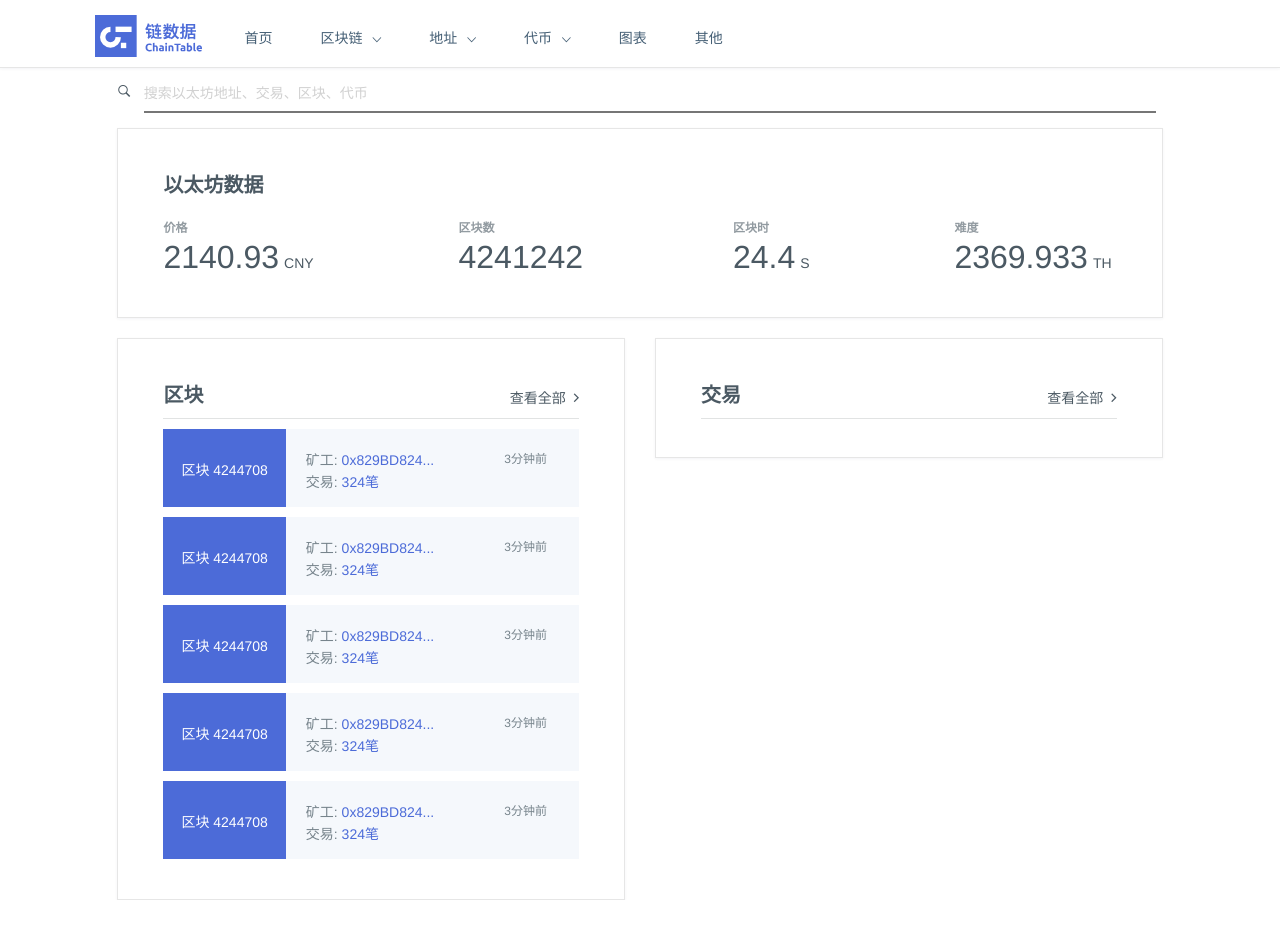
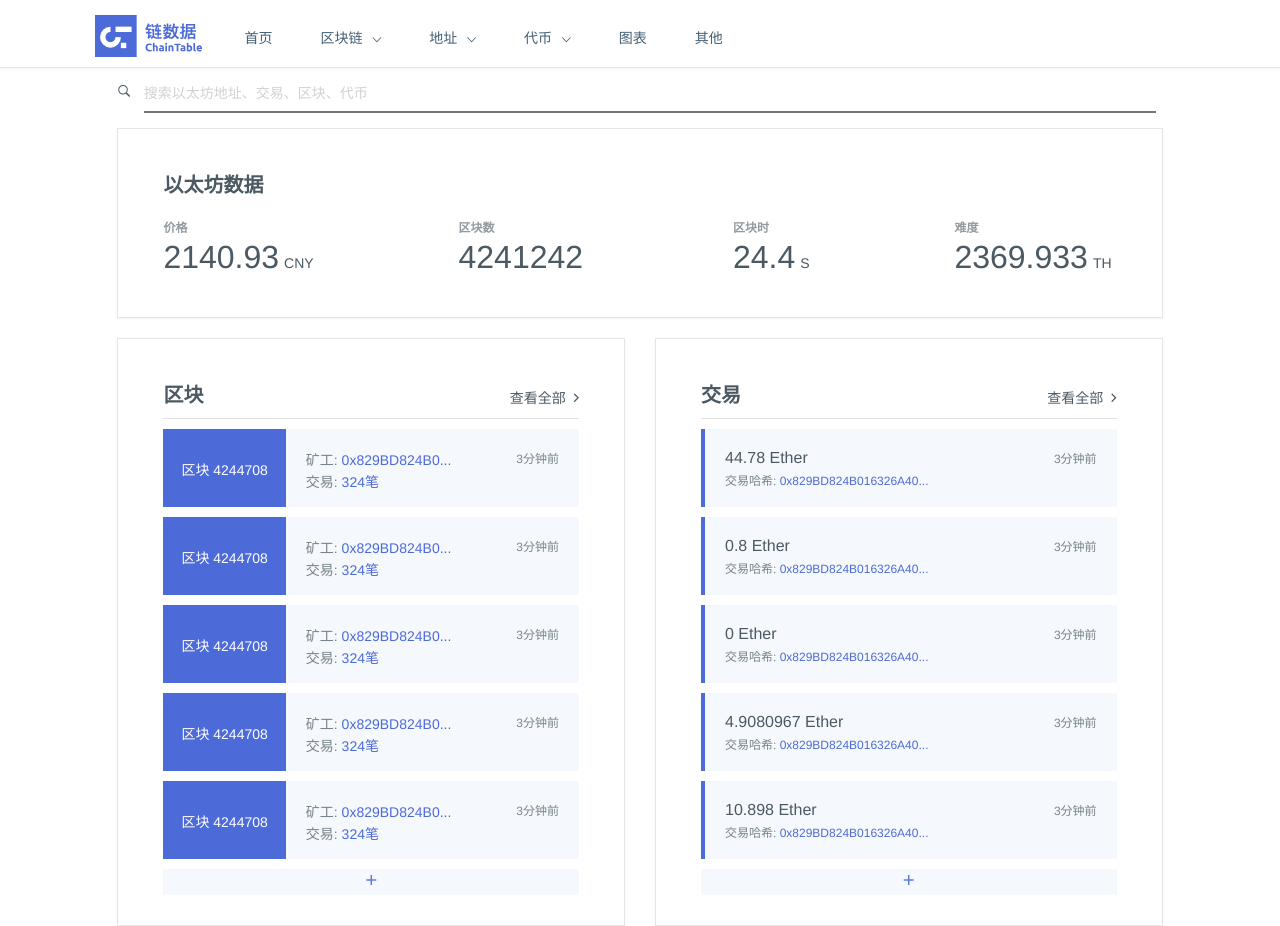
Before and after one commit to liucsny/Eth_vue, a Vue app in the folder etherchain/: page /#/ in a window 1280 px wide. Before the commit the page ends 900 px from the top, so only its background shows below. Built offline with nearby package versions, Linux system fonts and the light colour scheme.

Commit message:
add txnlist

```diff
--- a/etherchain/src/components/Home.vue
+++ b/etherchain/src/components/Home.vue
@@ -21,15 +21,16 @@
           </div>
           <hr>
           <div class="blockData" v-for="item in blocks.data">
-            <a href="#"><div class="blueBlock"><div>{{item[0].name}} {{item[0].val}}</div></div></a>
+            <a href="#"><div class="blueBlock">{{item[0].name}} {{item[0].val}}</div></a>
             <div class="blockDetail">
-              <div>{{item[1].name}}: <a href="#"><div class="underline">{{compressString(item[1].val,10)}}</div></a></div>
+              <div>{{item[1].name}}: <a href="#"><div class="underline">{{compressString(item[1].val,12)}}</div></a></div>
               <div>{{item[2].name}}: <a href="#"><div class="underline">{{item[2].val}}{{item[2].unit}}</div></a></div>
             </div>
             <div class="blockTime">
               <div>{{item[3].val}}{{item[3].unit}}</div>
             </div>
           </div>
+          <a href="#"><div class="morePlus"><div class="ion-android-add"></div></div></a>
         </div>
       </div>
       <div class="col-md-6">
@@ -39,6 +40,17 @@
             <div class="cardTitle">{{transactions.title}}</div>
           </div>
           <hr>
+          <div class="blockData" v-for="item in transactions.data">
+            <div class="txnBlockThin"></div>
+            <div class="blockDetail">
+              <div class="txnAmount">{{item[0].val}}  {{item[0].unit}}</div>
+              <div class="txnHash">{{item[1].name}}: <a href="#"><div class="underline">{{compressString(item[1].val,20)}}</div></a></div>
+            </div>
+            <div class="txnTime">
+              <div>{{item[2].val}}{{item[2].unit}}</div>
+            </div>
+          </div>
+          <a href="#"><div class="morePlus"><div class="ion-android-add"></div></div></a>
         </div>
       </div>
     </div>
@@ -96,6 +108,33 @@ export default {
       },
       transactions:{
         title:"交易",
+        data:[
+          [
+            {name:"数额",val:44.78,unit:"Ether"},
+            {name:"交易哈希",val:"0x829BD824B016326A401d083B33D092293333A830",unit:""},
+            {name:"时间",val:3,unit:"分钟前"},
+          ],
+          [
+            {name:"数额",val:0.8,unit:"Ether"},
+            {name:"交易哈希",val:"0x829BD824B016326A401d083B33D092293333A830",unit:""},
+            {name:"时间",val:3,unit:"分钟前"},
+          ],
+          [
+            {name:"数额",val:0,unit:"Ether"},
+            {name:"交易哈希",val:"0x829BD824B016326A401d083B33D092293333A830",unit:""},
+            {name:"时间",val:3,unit:"分钟前"},
+          ],
+          [
+            {name:"数额",val:4.9080967,unit:"Ether"},
+            {name:"交易哈希",val:"0x829BD824B016326A401d083B33D092293333A830",unit:""},
+            {name:"时间",val:3,unit:"分钟前"},
+          ],
+          [
+            {name:"数额",val:10.898,unit:"Ether"},
+            {name:"交易哈希",val:"0x829BD824B016326A401d083B33D092293333A830",unit:""},
+            {name:"时间",val:3,unit:"分钟前"},
+          ],
+        ]
       },
     }
   },
@@ -161,7 +200,7 @@ export default {
   display: inline-block;
 }
 .underline:hover{
-  border-bottom: 1.4px #4c6bd8 solid;
+  border-bottom: 1.4px #1038ff solid;
 }
 
 .cardUnit{
@@ -187,7 +226,7 @@ a{
   color:#4b5963;
 }
 a:hover{
-  color: #4c6bd8;
+  color: #1038ff;
 }
 hr{
   border: 1px solid rgba(104,114,114,.2);
@@ -198,10 +237,10 @@ hr{
 }
 
 .blockData{
-  display: flex;
   height:78px;
   background-color: #f5f8fc;
   margin:10px 0;
+  padding: 0;
 }
 
 .blueBlock{
@@ -210,15 +249,19 @@ hr{
   height:100%;
   color:white;
   font-size: 14px;
+  /*display: inline-block;*/
+  float: left;
 }
-.blueBlock:hover > div{
-  border-bottom: solid white 1px;
+.blueBlock:hover {
+  background-color: #1038ff;
 }
 
 .blockDetail{
   color: #77848c;
   font-size: 14px;
   padding: 20px;
+  float: left;
+  /*display: inline-block;*/
 }
 .blockDetail div{
   height: 22px;
@@ -226,10 +269,56 @@ hr{
 .blockDetail a{
   color: #4c6bd8;
 }
-
+.blockDetail a:hover{
+  color: #1038ff;
+}
 .blockTime{
   color: #77848c;
   font-size: 12px;
-  padding: 20px 20px 20px 50px;
+  padding: 20px;
+  float: right;
+}
+
+.txnBlockThin{
+  background-color: #4c6bd8;
+  padding:2px;
+  height:100%;
+  float: left;
+}
+.txnAmount{
+  color:#4b5963;
+  font-size: 16px;
+  display: inline-block;
+  padding-bottom: 4px;
+}
+.txnHash{
+  font-size: 12px;
+}
+
+.txnTime{
+  color: #77848c;
+  font-size: 12px;
+  padding: 20px;
+  float: right;
+}
+.morePlus{
+  height:26px;
+  background-color: #f5f8fc;
+  margin:10px 0 0 0;
+  padding: 0;
+  text-align: center;
+  padding:1px;
+}
+.ion-android-add{
+  color: #4c6bd8;
+  margin-top: 2px;
+}
+
+.morePlus:hover{
+  background-color: #4c6bd8;
+}
+
+.morePlus:hover .ion-android-add{
+  color: #fff;
 }
 </style>
--- a/etherchain/src/components/Navbar.vue
+++ b/etherchain/src/components/Navbar.vue
@@ -103,7 +103,7 @@ nav{
 	color:#455f75;
 }
 .navTab a:hover{
-	color: #4c6bd8;
+	color: #1038ff;
 }
 
 .subMenu{
```
